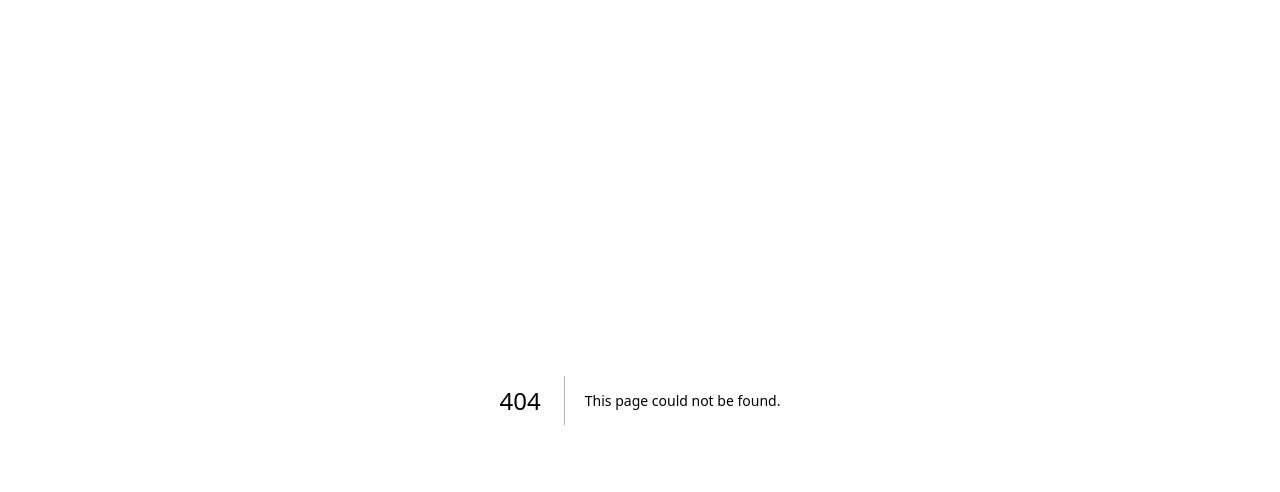
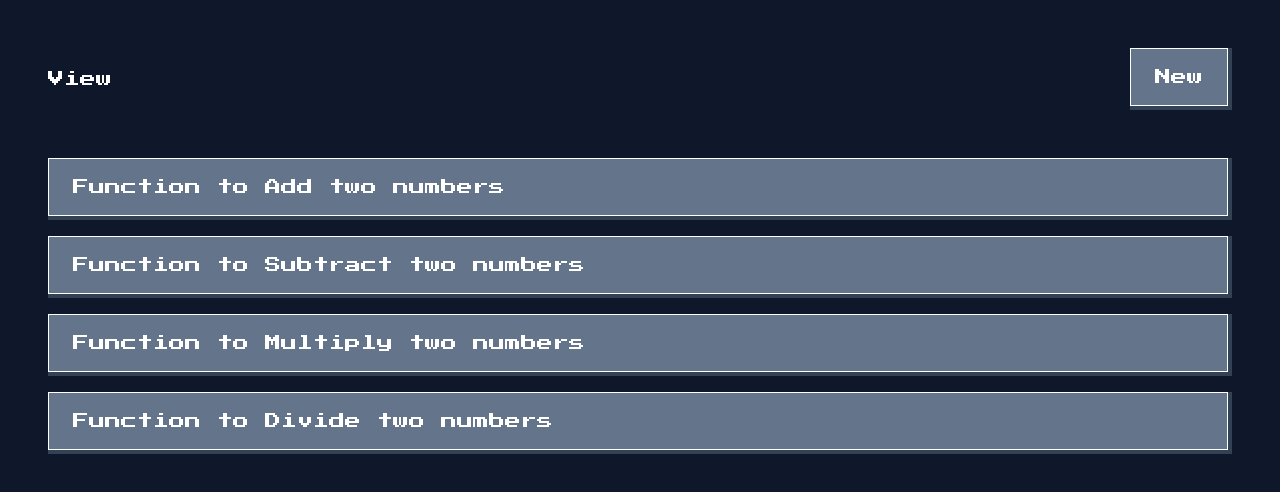
Before and after one commit to Leonelmarianog/nextjs14-snippets-crud, a Next.js app: page /snippets in a window 1280 px wide. Before the commit this address had no page. Shown: the top 492 px of the page. Built offline with nearby package versions, Linux system fonts and the light colour scheme.

Commit message:
feat: add snippet page
Contains mock data

```diff
--- a/src/app/layout.tsx
+++ b/src/app/layout.tsx
@@ -15,7 +15,7 @@ export default function RootLayout({
   children: React.ReactNode;
 }>) {
   return (
-    <html lang="en" className="bg-slate-900">
+    <html lang="en" className="bg-slate-900 min-w-[320px]">
       <body className={inter.className}>{children}</body>
     </html>
   );
--- /dev/null
+++ b/src/app/snippets/page.tsx
@@ -0,0 +1,65 @@
+import Link from "next/link";
+
+const snippets = [
+  {
+    id: 1,
+    title: "Function to Add two numbers",
+    content: "function add(a, b) { return a + b; }",
+  },
+  {
+    id: 2,
+    title: "Function to Subtract two numbers",
+    content: "function subtract(a, b) { return a - b; }",
+  },
+  {
+    id: 3,
+    title: "Function to Multiply two numbers",
+    content: "function multiply(a, b) { return a * b; }",
+  },
+  {
+    id: 4,
+    title: "Function to Divide two numbers",
+    content: "function divide(a, b) { return a / b; }",
+  },
+];
+
+export default async function SnippetsPage() {
+  return (
+    <div className="h-screen">
+      <div className="py-12 px-12 flex justify-between items-center">
+        <h1 className="text-white">View</h1>
+
+        <div className="group bg-slate-700 pr-1 pb-1 cursor-pointer">
+          <div className="bg-slate-500 border border-white py-4 px-6 group-hover:bg-slate-600">
+            <Link
+              href="#"
+              className="text-white flex justify-between gap-12 group-hover:text-green-500"
+            >
+              <p>New</p>
+            </Link>
+          </div>
+        </div>
+      </div>
+
+      <div className="flex flex-col gap-4 px-4 md:px-12">
+        {snippets.map(({ id, title }) => {
+          return (
+            <div
+              key={id}
+              className="group bg-slate-700 pr-1 pb-1 cursor-pointer"
+            >
+              <div className="bg-slate-500 border border-white py-4 px-6 group-hover:bg-slate-600">
+                <Link
+                  href="#"
+                  className="text-white flex justify-between gap-12 group-hover:text-green-500"
+                >
+                  <p>{title}</p>
+                </Link>
+              </div>
+            </div>
+          );
+        })}
+      </div>
+    </div>
+  );
+}
```
